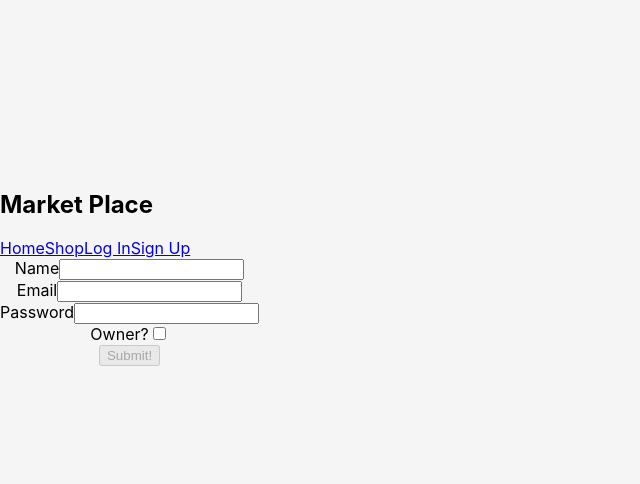
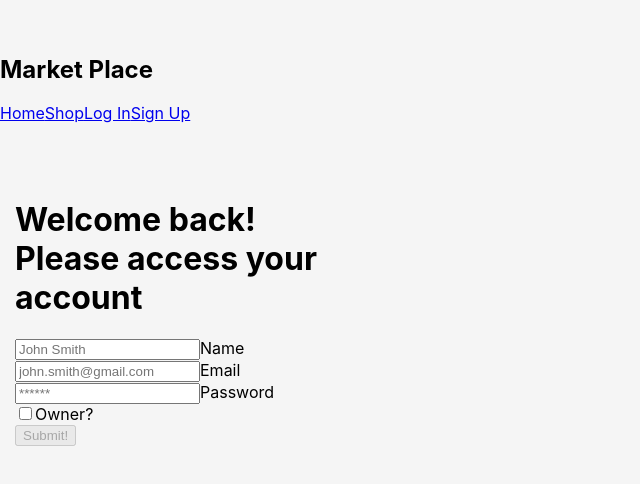
Before and after one commit to ptct-african-marketplace-6/main, a React (Create React App) app: page /sign-up in a window 1280 px wide. Shown: the part 172-656 px from the top of the page, without its empty margins (0-640 px from the left). Built offline with nearby package versions, Linux system fonts and the light colour scheme.

Commit message:
forms working - bootstrap ok - need final styling and endpoints

```diff
--- a/src/components/Signup/Signup.js
+++ b/src/components/Signup/Signup.js
@@ -16,7 +16,6 @@ function SignUp(props) {
     name: '',
     email: '',
     pass: '',
-    owner: '',
   })
 
   const formSchema = yup.object().shape({
@@ -32,7 +31,6 @@ function SignUp(props) {
       .string()
       .required('Password is Required')
       .min(6, 'Passwords must be at least 6 characters long.'),
-    owner: yup.boolean(),
   })
 
   const setFormErrors = (name, value) => {
@@ -68,68 +66,71 @@ function SignUp(props) {
   })
 
   return (
-    <>
-      <div class='container-fluid col-md-auto'>
-        <div className='App'>
-          <form
-            onSubmit={handleSubmit}
-            className='d-flex flex-column container-fluid col-md-auto'
-          >
-            <div className='row'>
-              <label>
-                Name
+    <body className='text-center'>
+      <main className='form-signin text-center'>
+        <form className='text-center' onSubmit={handleSubmit}>
+          <h1 class='h3 mb-3 fw-normal'>
+            Welcome back! Please access your account
+          </h1>
+          <div className='form-floating'>
             <input
               name='name'
+              className='form-control'
+              id='floatingInput'
+              placeholder='John Smith'
               type='text'
               value={formData.name}
               onChange={handleChange}
             />
-              </label>
+            <label for='floatingInput'>Name</label>
           </div>
 
-            <div className='row'>
-              <label>
-                Email
+          <div className='form-floating'>
             <input
               name='email'
+              id='floatingEmail'
               type='text'
+              placeholder='john.smith@gmail.com'
+              className='form-control'
               value={formData.email}
               onChange={handleChange}
             />
-              </label>
+            <label for='floatingEmail'>Email</label>
           </div>
 
-            <div className='row'>
-              <label>
-                Password
+          <div className='form-floating'>
             <input
               name='pass'
               type='text'
+              className='form-control'
+              placeholder='******'
               value={formData.pass}
+              id='floatingPassword'
               onChange={handleChange}
             />
-              </label>
+            <label for='floatingPassword'>Password</label>
           </div>
 
-            <div className='row'>
-              <label>
-                Owner?
+          <div className='checkbox mb-3 row'>
             <input
               name='owner'
+              id='floatingOwner'
               type='checkbox'
               checked={formData.owner}
               onChange={handleChange}
             />
-              </label>
+            <label for='floatingOwner'>Owner?</label>
           </div>
 
-            <div className='row'>
-              <button disabled={disabledButton}>Submit!</button>
-            </div>
+          <button
+            className='w-100 btn btn-lg btn-primary'
+            disabled={disabledButton}
+          >
+            Submit!
+          </button>
         </form>
-        </div>
-      </div>
-    </>
+      </main>
+    </body>
   )
 }
 
```
Also changed, not shown: src/components/Signup/signup.html (deleted, +0 -84 lines). Lines whose indentation alone changed are shown as unchanged.
